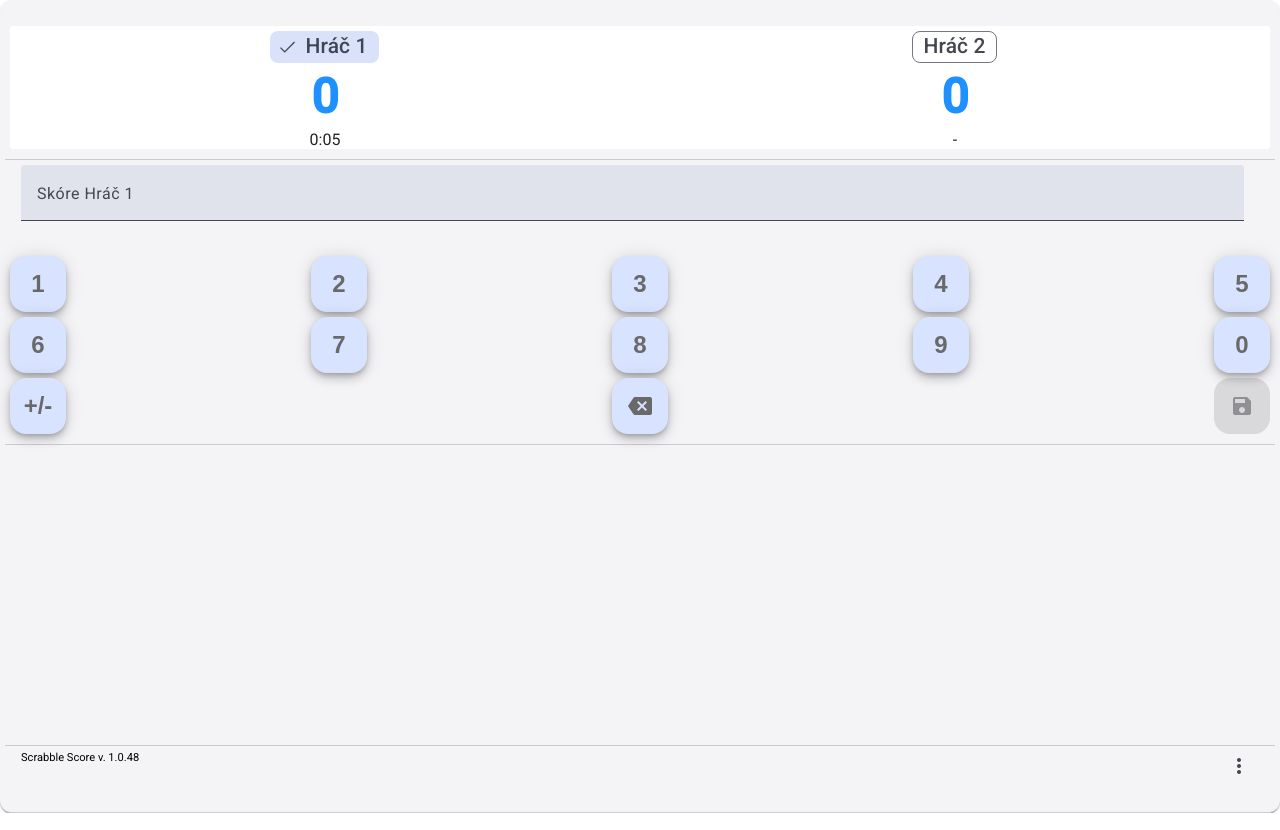
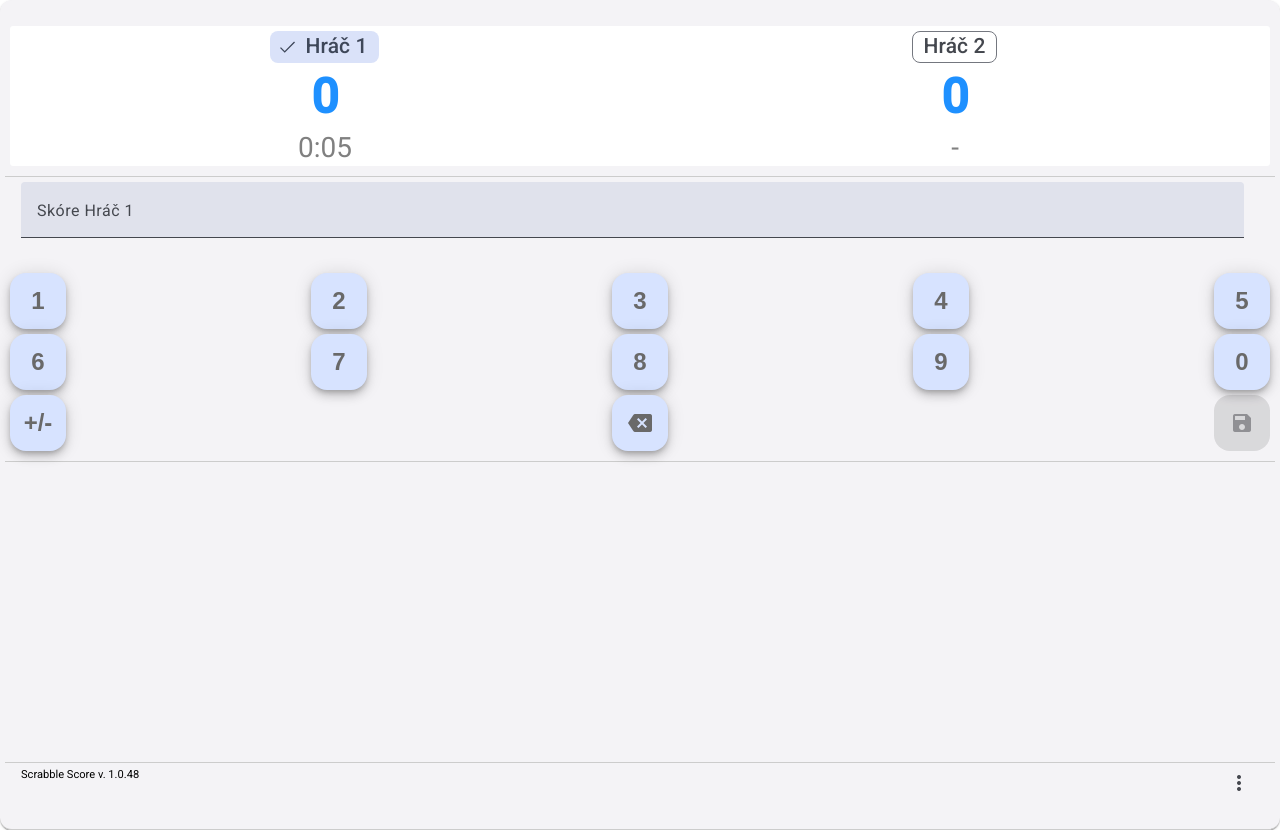
Before and after one commit to b-mi/ScrabbleScore, an Angular app: page / in a window 1280 px wide. Built offline with nearby package versions, Linux system fonts and the light colour scheme.

Commit message:
score, fonts

```diff
--- a/src/app/main/main.component.css
+++ b/src/app/main/main.component.css
@@ -181,3 +181,9 @@
     z-index: 2;
     /* Text nad animáciou */
 }
+
+.tit-medium {
+    display: inline-block;
+    font: var(--mat-sys-headline-medium);
+    color: gray;
+}
--- a/src/app/main/main.component.html
+++ b/src/app/main/main.component.html
@@ -20,7 +20,9 @@
                     </div>
 
                 </div>
-                {{player.minutes_seconds}}
+                <span class="tit-medium">
+                    {{player.minutes_seconds}}
+                </span>
             </div>
             <!-- </mat-chip-listbox> -->
             }
--- a/src/app/main/main.component.ts
+++ b/src/app/main/main.component.ts
@@ -140,6 +140,7 @@ export class MainComponent implements OnInit, OnDestroy {
     const oldBestPlayer = this.bestPlayer;
     const oldCurPlayer = this.currentPlayer;
     const oldScore = <number>this.scoreValue;
+    const oldEditMode = this.editMode;
     if (this.editMode) {
       this.currentPlayer.rows[this.editIndex] = this.scoreValue;
       // this.speech_score(<number>this.scoreValue);
@@ -169,14 +170,17 @@ export class MainComponent implements OnInit, OnDestroy {
     this.serialize();
     const newBestPlayer = this.bestPlayer;
     let msg = '';
-    if (oldBestPlayer?.id === newBestPlayer?.id) {
+    if (oldEditMode || !this.bestPlayer || oldBestPlayer?.id === newBestPlayer?.id) {
       msg = `${oldCurPlayer?.name} ${oldScore} ${this.sklonuj_body(oldScore)}`;
     } else {
+
+      console.log('aa', this.bestPlayer, oldBestPlayer, newBestPlayer);
+
 
       const secondBestPlayer = this.players
         .filter(p => p.play && p.score < this.bestPlayer!.score)
         .reduce((a, b) => a.score > b.score ? a : b);
-      const diff = this.bestPlayer!.score - secondBestPlayer.score;
+      const diff = this.bestPlayer!.score - secondBestPlayer?.score;
 
 
       msg = `${oldCurPlayer?.name} ${oldScore} ${this.sklonuj_body(oldScore)} a vyhráva o ${diff} ${this.sklonuj_body(diff)}!`;
```
